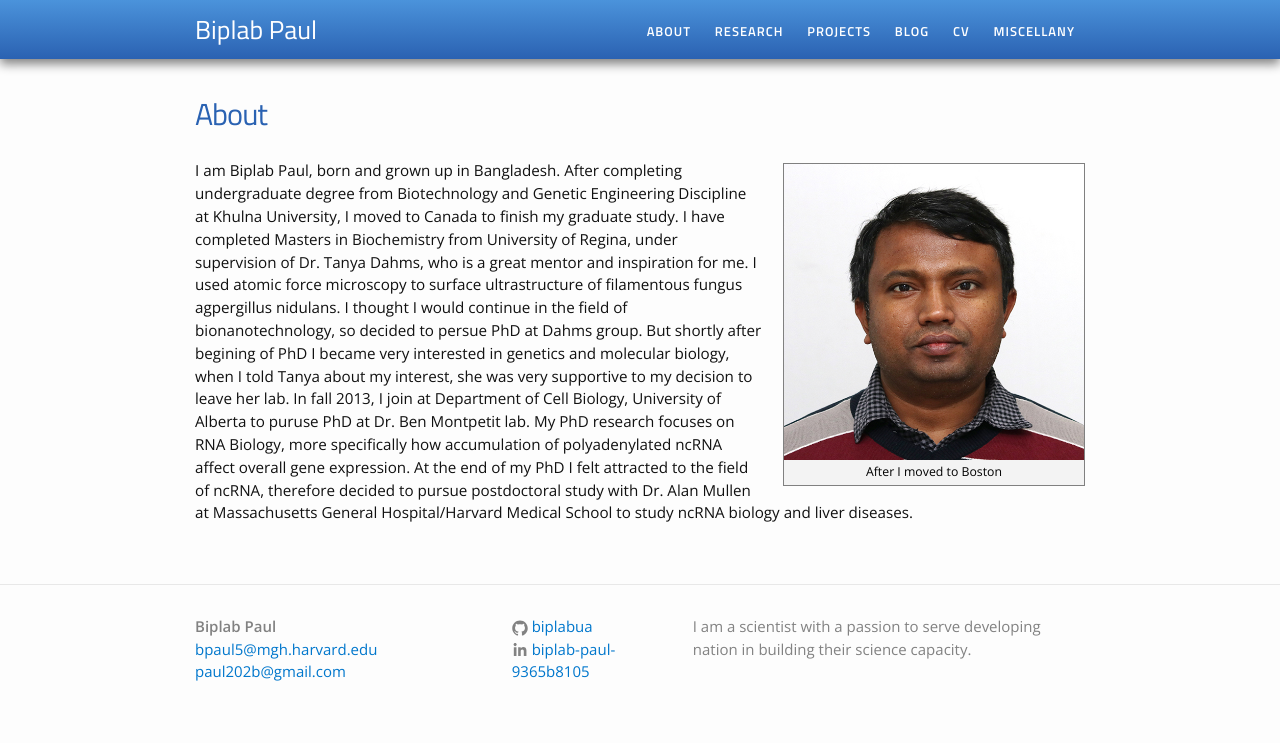
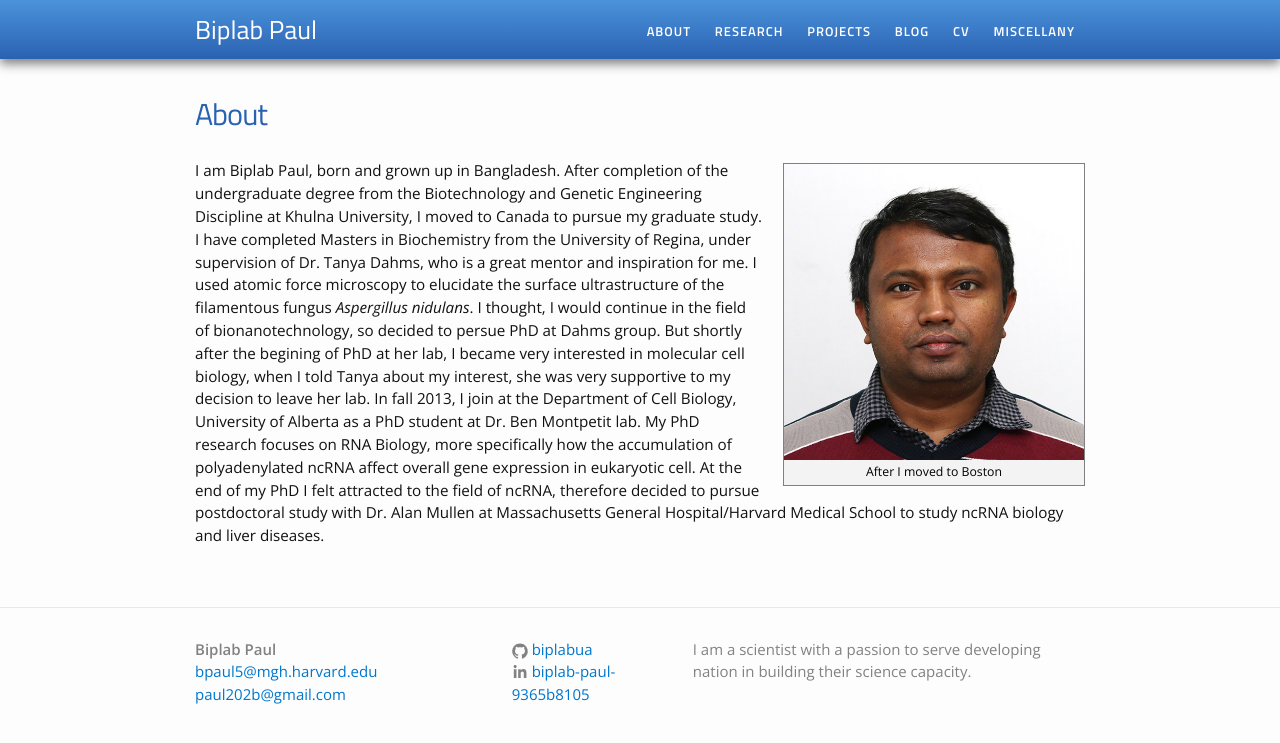
Before and after one commit to biplabua/biplabua.github.io, a Jekyll site: the page built from about.md, in a window 1280 px wide. Shown: the top 743 px of the page. Built offline with Jekyll 4.4.1, drawn with Linux system fonts in a browser that asks for light colours.

Commit message:
Update about.md

```diff
--- a/about.md
+++ b/about.md
@@ -6,4 +6,4 @@ permalink: /about/
 
 {% include image.html url="/images/profile.jpg" caption="After I moved to Boston" width=300 align="right" %}
 
-I am Biplab Paul, born and grown up in Bangladesh. After completing undergraduate degree from Biotechnology and Genetic Engineering Discipline at Khulna University, I moved to Canada to finish my graduate study. I have completed Masters in Biochemistry from University of Regina, under supervision of Dr. Tanya Dahms, who is a great mentor and inspiration for me. I used atomic force microscopy to surface ultrastructure of filamentous fungus agpergillus nidulans. I thought I would continue in the field of bionanotechnology, so decided to persue PhD at Dahms group. But shortly after begining of PhD I became very interested in genetics and molecular biology, when I told Tanya about my interest, she was very supportive to my decision to leave her lab. In fall 2013, I join at Department of Cell Biology, University of Alberta to puruse PhD at Dr. Ben Montpetit lab. My PhD research focuses on RNA Biology, more specifically how accumulation of polyadenylated ncRNA affect overall gene expression. At the end of my PhD I felt attracted to the field of ncRNA, therefore decided to pursue postdoctoral study with Dr. Alan Mullen at Massachusetts General Hospital/Harvard Medical School to study ncRNA biology and liver diseases.
+I am Biplab Paul, born and grown up in Bangladesh. After completion of the undergraduate degree from the Biotechnology and Genetic Engineering Discipline at Khulna University, I moved to Canada to pursue my graduate study. I have completed Masters in Biochemistry from the University of Regina, under supervision of Dr. Tanya Dahms, who is a great mentor and inspiration for me. I used atomic force microscopy to elucidate the surface ultrastructure of the filamentous fungus *Aspergillus nidulans*. I thought, I would continue in the field of bionanotechnology, so decided to persue PhD at Dahms group. But shortly after the begining of PhD at her lab, I became very interested in molecular cell biology, when I told Tanya about my interest, she was very supportive to my decision to leave her lab. In fall 2013, I join at the Department of Cell Biology, University of Alberta as a PhD student at Dr. Ben Montpetit lab. My PhD research focuses on RNA Biology, more specifically how the accumulation of polyadenylated ncRNA affect overall gene expression in eukaryotic cell. At the end of my PhD I felt attracted to the field of ncRNA, therefore decided to pursue postdoctoral study with Dr. Alan Mullen at Massachusetts General Hospital/Harvard Medical School to study ncRNA biology and liver diseases.
```
